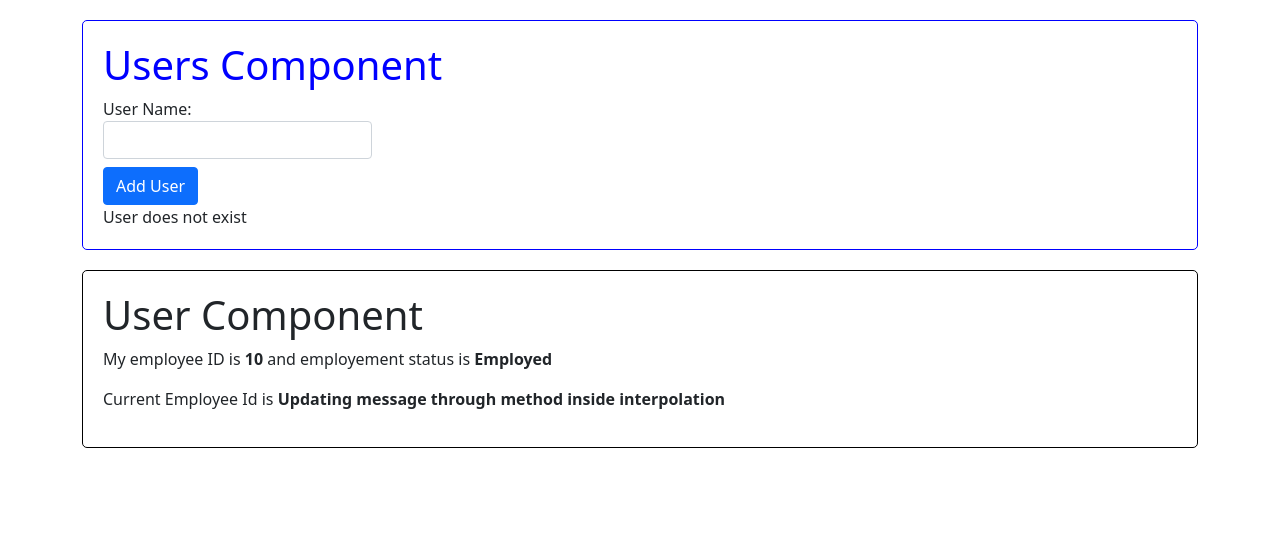
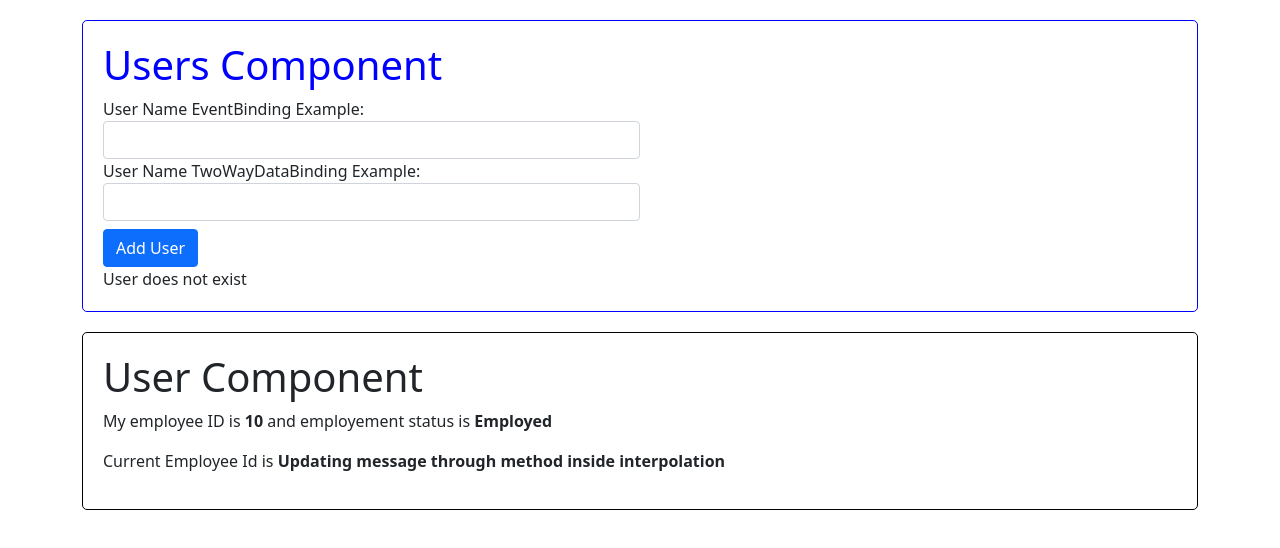
Before and after one commit to pateba06/AngularApp-AllTopicInOne, an Angular app in the folder angularAllTopicInOneApp/: page / in a window 1280 px wide. Shown: the top 548 px of the page. Built offline with nearby package versions, Linux system fonts and the light colour scheme.

Commit message:
two way data binding example

```diff
--- a/angularAllTopicInOneApp/src/app/app.module.ts
+++ b/angularAllTopicInOneApp/src/app/app.module.ts
@@ -1,4 +1,5 @@
 import { NgModule } from '@angular/core';
+import { FormsModule } from '@angular/forms';
 import { BrowserModule } from '@angular/platform-browser';
 
 import { AppComponent } from './app.component';
@@ -12,7 +13,8 @@ import { UsersComponent } from './users/users.component';
       UsersComponent
    ],
    imports: [
-	 BrowserModule
+	 BrowserModule,
+    FormsModule
 	],
    providers: [],
    bootstrap: [
--- a/angularAllTopicInOneApp/src/app/users/users.component.html
+++ b/angularAllTopicInOneApp/src/app/users/users.component.html
@@ -1,10 +1,12 @@
 <div class="users-container">
   <h1 style="color: blue;">Users Component</h1>
 
-  <div class="my-2 col-md-3">
+  <div class="my-2 col-md-6">
     <!-- Sending data using $event reserved word -->
-    <label>User Name: {{userName}}</label>
+    <label>User Name EventBinding Example: {{userName}}</label>
     <input type="text" class="form-control" (input)="onUpdateUser($event)"/>
+    <label>User Name TwoWayDataBinding Example: {{userNameTwoWayDataBinding}}</label>
+    <input type="text" class="form-control" [(ngModel)]="userNameTwoWayDataBinding"/>
   </div>
 
   <!--
--- a/angularAllTopicInOneApp/src/app/users/users.component.ts
+++ b/angularAllTopicInOneApp/src/app/users/users.component.ts
@@ -12,6 +12,8 @@ export class UsersComponent implements OnInit {
   userStatus = "User does not exist"
   // userName we created to show $event example
   userName = '';
+  // userNameTwoWayDataBinding we created for twoWayBinding
+  userNameTwoWayDataBinding ='';
 
   constructor() {
     // Using setTimeOut to enable the button. The button which we have used for property binding
@@ -32,4 +34,9 @@ export class UsersComponent implements OnInit {
   onUpdateUser(event:any){
     this.userName = event.target.value
   }
+
+    // //this method we created to show event binding using $event reserve word
+    // onUpdateUserTwoWay(event:any){
+    //   this.userName = event.target.value
+    // }
 }
```
Also changed, not shown: 1 other file (tests, documents, lock files or other folders).
